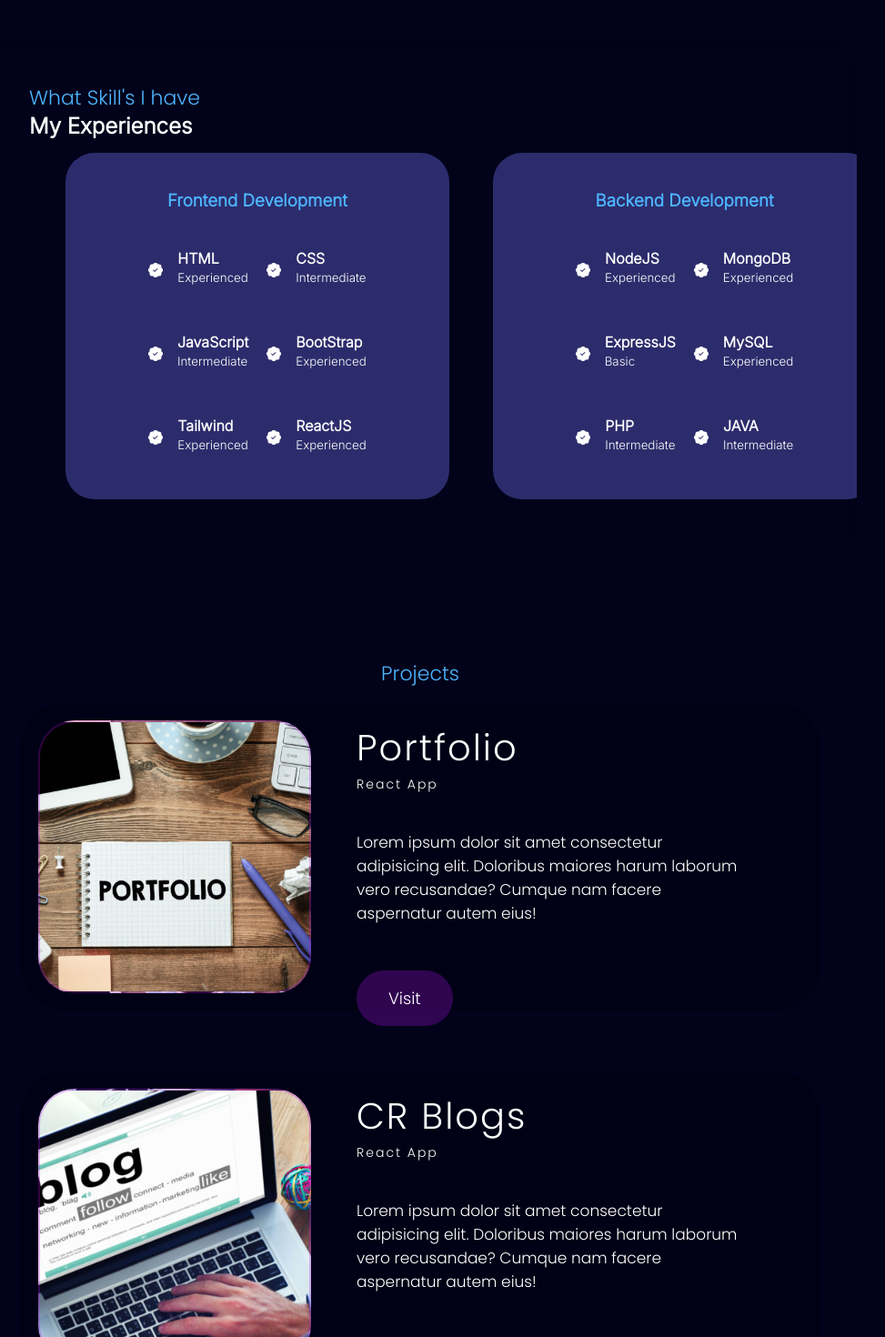
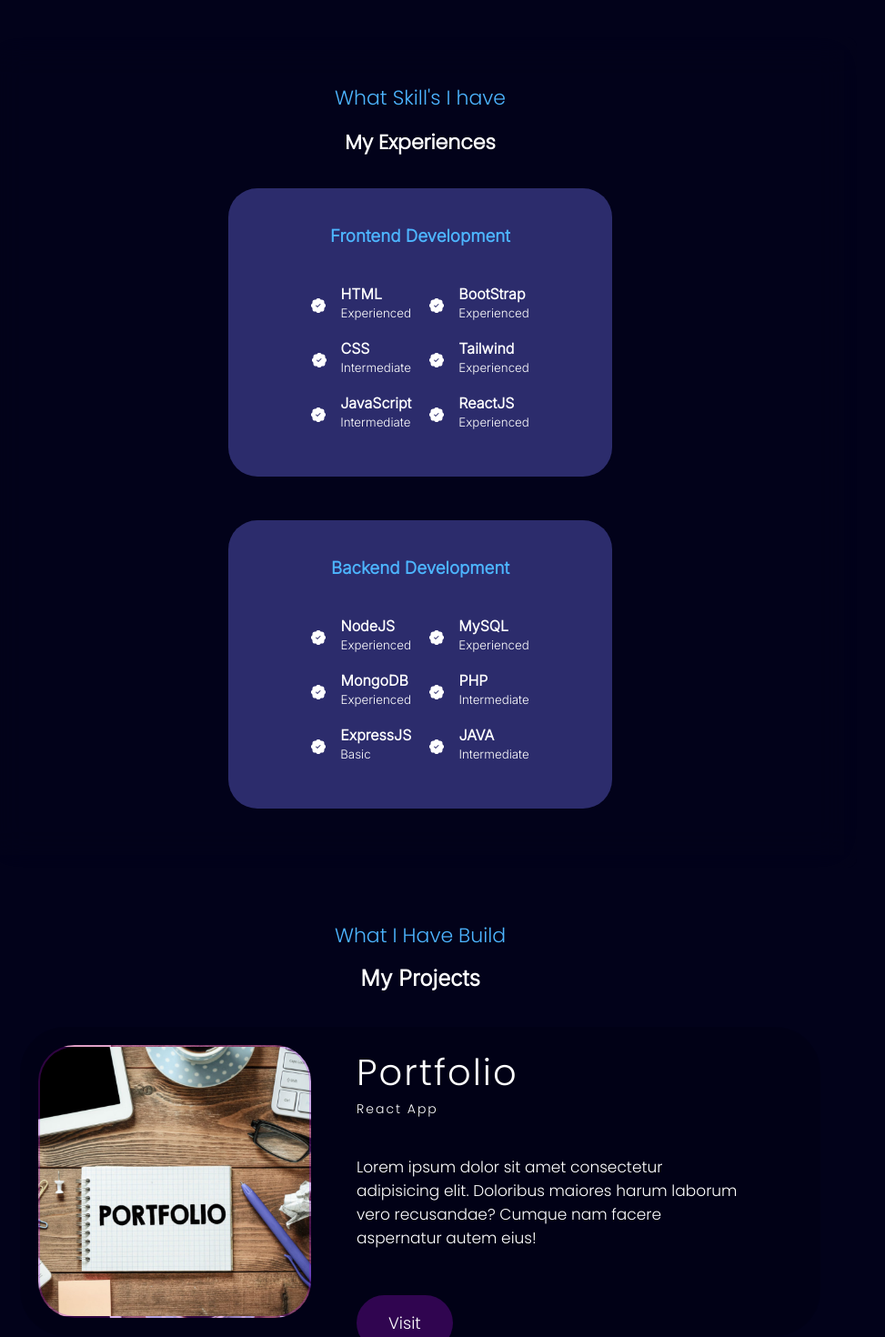
Before and after one commit to cr-codes/React-Portfolio, a React (Create React App) app: page / in a window 1280 px wide. Shown: the part 1140-2610 px from the top of the page at 91% size, without its empty margins (178-1151 px from the left). Built offline with nearby package versions, Linux system fonts and the light colour scheme.

Commit message:
Media 660 updated

```diff
--- a/src/components/contact/Contact.jsx
+++ b/src/components/contact/Contact.jsx
@@ -23,7 +23,10 @@ function Contact() {
 
   return (
     <div id="contact" className="container contact-container">
-      <h1>Contact Me</h1>
+      <div className="contact_head">
+              <h5>Here, You can Contact Me</h5>
+              <h2>Say,Hi!</h2>
+      </div>
       <div className="contact-links">
 
 
@@ -57,11 +60,11 @@ function Contact() {
         </a>
 
       </div>
-      <form className="container input-form" ref={form} onSubmit={sendEmail}>
-                <div className='send-mail'><h5>Send me a message! </h5></div>
+      <form className="formContainer input-form" ref={form} onSubmit={sendEmail}>
+                <div className='send-mail'><h2>Send me a message! </h2></div>
                 <input className="inputField" type="text" name="name" placeholder='Enter your name' required />
                 <input className="inputField" type="email" name="email" placeholder='Enter your email address' required />
-                <textarea className="textField" name="message" rows="5" placeholder='Hi, I think we need a design system for our products at Company X. How soon can you hop on to discuss this?'></textarea>
+                <textarea className="textField inputField" name="message" rows="5" placeholder='Hi, I think we need a design system for our products at Company X. How soon can you hop on to discuss this?'></textarea>
                 <button type='submit' className='btn btn-primary'>Send email</button>
           </form>
       </div>
--- a/src/components/contact/contact.css
+++ b/src/components/contact/contact.css
@@ -1,27 +1,35 @@
 .contact-container {
-  width: 100;
-  position: relative;
+  width: 80vw;
   display: flex;
   flex-direction: column;
   flex-wrap: wrap;
-  justify-content: space-between;
-  align-items: flex-start;
-  min-height: 80vh;
+  justify-content: space-around;
+  align-items: center;
+  min-height: max-content;
   margin-top: 100px;
   padding: 50px;
   gap: 3rem;
 }
 
-.contact-container h1 {
-  margin: 0 auto;
+.contact_head{
+  display: flex;
+  flex-direction: column;
+  align-items: center;
+  justify-content: center;
+  gap: 1em;
+  height: max-content;
+  width: 100%;
+}
+
+.contact-head> h2 {
   font-size: 22px;
-  font-family: 'poppins';
-  font-weight: 400;
-  color: var(--color-pri);
+  font-family: "poppins";
+  font-weight: bold;
+  color: #fff;
+  margin-top: 1em;
 }
 
 .contact-container .contact-links {
-  position: relative;
   display: flex;
   justify-content: space-between;
   align-items: center;
@@ -53,7 +61,6 @@
 }
 
 .contact-container .contact h2 {
-  position: relative;
   margin-top: 15px;
   font-size: 21px;
   font-weight: 500;
@@ -71,15 +78,93 @@
   color: rgb(202, 202, 202);
 }
 
+
+/* Send Message Fourum */
+
+.formContainer{
+  display: flex;
+  flex-direction: column;
+  align-items: center;
+  gap: 1em;
+  width: 100%;
+}
+
+.send-mail > h2{
+  margin: 0 auto;
+  font-size: 22px;
+  font-family: "poppins";
+  font-weight: bold;
+  color: #fff;
+}
+
+.formContainer .input-form{
+  margin-top: 10px;
+  width: 100%;
+  display: flex;
+  flex-direction: column;
+  gap: 2rem;
+  justify-content: center;
+}
+
+.inputField{
+  width: 100%;
+  padding: 1.5rem;
+  border-radius: 0.5rem;
+  background: transparent;
+  border: 2px solid var(--color-primary);
+  resize: none;
+  color: var(--color-white);
+}
+
+.inputField:focus{
+  background-color: transparent;
+  border: none;
+  outline: 2px solid var(--color-th-light);
+}
+
+h5{
+  margin: 0 auto;
+  font-size: 22px;
+  font-family: 'poppins';
+  font-weight: 400;
+  color: var(--color-pri);
+}
+
+.btn{
+  width: max-content;
+  font-size: 15px;
+  padding: 15px;
+  border: none;
+  border-radius: 5px;
+  color: white;
+  background-color: rgba(255, 255, 255, 0.171);
+  transition: 0.2s ease;
+}
+
+.btn:hover{
+  background-color: var(--color-primary);
+}
+
+
+/* ********************* MEDIA QUERIES*********************** */
+@media screen and (max-width: 1024px) {
+  .container .contact__container{
+      grid-template-columns: 1fr;
+      gap: 2rem;
+  }
+
+}
+
+
 @media (max-width: 820px) {
   .contact-container {
-    position: relative;
     display: flex;
     flex-direction: column;
-    justify-content: flex-start;
-    align-items: flex-start;
-    min-height: 80vh;
+    justify-content: center;
+    align-items: center;
+    min-height: max-content;
     margin-top: 100px;
+    width: 100vw;
     padding: 10px;
   }
 
@@ -92,7 +177,6 @@
   }
 
   .contact-container .contact-links {
-    position: relative;
     display: flex;
     flex-direction: column;
     justify-content: space-around;
@@ -140,6 +224,22 @@
   }
 }
 
+@media screen and (max-width: 660px) {
+  .container .contact__container{
+      width: var(--container-width-sm);
+      gap: 1rem;
+      width: 100vw;
+  }
+
+  .formContainer {
+      margin-top: 3rem;
+      align-items: center;
+      margin-bottom: 3rem;
+      width: 100%;
+  }
+}
+
+
 @media (max-width: 500px) {
   .contact-container {
     position: relative;
@@ -147,7 +247,7 @@
     flex-direction: column;
     justify-content: flex-start;
     align-items: flex-start;
-    min-height: 80vh;
+    min-height: 90vh;
     margin-top: 100px;
     padding: 50px;
   }
@@ -216,7 +316,7 @@
     flex-direction: column;
     justify-content: flex-start;
     align-items: flex-start;
-    min-height: 80vh;
+    min-height: 90vh;
     margin-top: 70px;
     padding: 30px;
   }
@@ -285,7 +385,7 @@
     flex-direction: column;
     justify-content: flex-start;
     align-items: flex-start;
-    min-height: 80vh;
+    min-height: 90vh;
     margin-top: 100px;
     padding: 15px;
   }
@@ -348,84 +448,11 @@
 }
 
 
-/*  */
-
-.container .input-form{
-  margin-top: 10px;
-  width: 100%;
-  display: flex;
-  flex-direction: column;
-  gap: 2rem;
-  justify-content: center;
-}
-
-.inputField,
-.textField{
-  width: 100%;
-  padding: 1.5rem;
-  border-radius: 0.5rem;
-  background: transparent;
-  border: 2px solid var(--color-primary);
-  resize: none;
-  color: var(--color-white);
-}
-
-.inputField, .textField:focus :hover{
-  background: transparent;
-  background-color: transparent;
-  border: 2px solid var(--color-primary);
-}
-
-h5{
-  margin: 0 auto;
-  font-size: 22px;
-  font-family: 'poppins';
-  font-weight: 400;
-  color: var(--color-pri);
-}
-
-.btn{
-  font-size: 15px;
-  padding: 15px;
-  border: none;
-  border-radius: 5px;
-  color: white;
-  background-color: rgba(255, 255, 255, 0.171);
-  transition: 0.2s ease;
-}
-
-.btn:hover{
-  background-color: var(--color-primary);
-}
 
 
-/* ********************* MEDIA QUERIES*********************** */
-@media screen and (max-width: 1024px) {
-  .container.contact__container{
-      grid-template-columns: 1fr;
-      gap: 2rem;
-  }
-
-}
-
-
-@media screen and (max-width: 660px) {
-  .container.contact__container{
-      width: var(--container-width-sm);
-      gap: 1rem;
-      width: 100vw;
-  }
-
-  form {
-      margin-top: 3rem;
-      align-items: center;
-      margin-bottom: 3rem;
-      width: 100%;
-  }
-}
 @media screen and (max-width: 300px) {
 
-  form {
+  .formContainer {
       margin-top: 3rem;
       align-items: center;
       margin-bottom: 3rem;
@@ -433,6 +460,7 @@ h5{
 
   }
   .btn{
+    width: var(--container-width-sm);
     font-size: 28px;
   }
 }
--- a/src/components/experience/Experience.jsx
+++ b/src/components/experience/Experience.jsx
@@ -13,8 +13,9 @@ const Experience = () => {
       <div className="container experience__container">
         <div className="experience__frontend">
           <h3>Frontend Development</h3>
-
+          <div className="post">
           <div className="experience__content">
+            <div className="sub_content">
               <article className='experience__details'>
                 <BsPatchCheckFill className='experience__details-icon' />
                 <div>
@@ -36,6 +37,8 @@ const Experience = () => {
                   <small>Intermediate</small>
                 </div>
               </article>
+            </div>
+            <div className="sub_content">
               <article className='experience__details'>
                 <BsPatchCheckFill className='experience__details-icon' />
                 <div>
@@ -59,11 +62,16 @@ const Experience = () => {
               </article>
             </div>
           </div>
+          </div>
+        </div>
 
         <div className="experience__backend">
           <h3>Backend Development</h3>
+          <div className="post">
+
+
           <div className="experience__content">
-
+          <div className="sub_content">
           <article className='experience__details'>
               <BsPatchCheckFill className='experience__details-icon' />
               <div>
@@ -85,6 +93,8 @@ const Experience = () => {
                 <small>Basic</small>
               </div>
             </article>
+          </div>
+          <div className="sub_content">
           <article className='experience__details'>
               <BsPatchCheckFill className='experience__details-icon' />
               <div>
@@ -107,10 +117,14 @@ const Experience = () => {
               </div>
             </article>
           </div>
+
+
+          </div>
+          </div>
         </div>
       </div>
     </section>
   )
 }
 
-export default Experience
+export default Experience;
--- a/src/components/experience/experience.css
+++ b/src/components/experience/experience.css
@@ -1,17 +1,47 @@
 .experience {
+  display: flex;
+  flex-direction: column;
   align-items: center;
-  text-align: center;
-  display: flex;
   flex-wrap: wrap;
-  justify-content: center;
-  width: 90%;
+  width: 100vw;
 }
 
 .experience__container {
-  display: grid;
-  width: 0%;
-  grid-template-columns: 1fr 1fr;
+  display: flex;
+  justify-content: space-around;
+  align-items: center;
+  flex-wrap: wrap;
+  width: 100%;
   gap: 3rem;
+}
+
+.experience_head{
+  display: flex;
+  flex-direction: column;
+  align-items: center;
+  justify-content: center;
+  gap: 1em;
+  height: max-content;
+  margin-bottom: 1.5em;
+  width: 100%;
+}
+
+.experience_head >h2 {
+  margin: 0 auto;
+  font-size: 22px;
+  font-family: "poppins";
+  font-weight: bold;
+  color: #fff;
+}
+
+.post{
+  display: flex;
+  align-items: center;
+  justify-content: center;
+}
+
+.sub_content{
+  display: block;
 }
 
 .experience__container>div {
@@ -34,10 +64,13 @@
   color: var(--color-primary);
 }
 
+.post{
+  display: flex;
+  flex-direction: column;
+}
 .experience__content {
-  display: grid;
-  grid-template-columns: 1fr 1fr;
-  row-gap: 2rem;
+  display: flex;
+
 }
 
 .experience__details {
@@ -62,7 +95,7 @@ article {
 /* ********************* MEDIA QUERIES*********************** */
 @media screen and (max-width: 1024px) {
   .experience__container {
-    grid-template-columns: 1fr;
+    flex-direction: row;
   }
 
   .experience__container>div {
@@ -82,9 +115,8 @@ article {
 
 
   .experience__container {
-    display: flex;
     flex-wrap: wrap;
-    width: 80%;
+    width: 100%;
     gap: 1.5rem;
     margin-top: 2rem;
   }
@@ -93,10 +125,29 @@ article {
     width: 100%;
     padding: 2rem 1rem;
   }
+}
 
+@media screen and (max-width: 820px) {
+
+  .experience{
+    display: flex;
+    align-items: center;
+    justify-content: center;
+    width: 100%;
+  }
+  .experience__container {
+    width: 100%;
+    gap: 1.5rem;
+    flex-wrap: wrap;
+    margin-top: 2rem;
+  }
+
+  .experience__container>div {
+    width: 100%;
+    padding: 2rem 1rem;
+  }
 
 }
-
 @media screen and (max-width: 660px) {
 
   .experience{
@@ -120,16 +171,18 @@ article {
 }
 @media screen and (max-width: 400px) {
 
+
   .experience__container {
-    width: max-content;
+    width: 100%;
     gap: 1rem;
+    flex-direction: column;
     flex-wrap: wrap;
     margin-top: 2rem;
 
   }
 
   .experience__container>div {
-    width: max-content;
+    width: 100%;
     display: flex;
     flex-direction: column;
     padding: 2rem 1rem;
--- a/src/components/projects/Projects.jsx
+++ b/src/components/projects/Projects.jsx
@@ -3,8 +3,10 @@ import "./projects.css";
 const Projects = () => {
   return (
     <div id="projects" className="container projects-container">
-      <h1 className="project-txt">Projects</h1>
-
+      <div className="project_head">
+      <h5>What I Have Build</h5>
+          <h2>My Projects</h2>
+      </div>
       <div className="project project-1">
         <div className="project-img1"></div>
         <div className="project-info">
--- a/src/components/projects/projects.css
+++ b/src/components/projects/projects.css
@@ -1,20 +1,29 @@
-
-.project-txt{
+.project_head{
+  display: flex;
+  flex-direction: column;
+  align-items: center;
+  justify-content: center;
+  gap: 1em;
+  height: max-content;
+  margin-bottom: 1.5em;
+  width: 100%;
+}
+.projects-head > h2{
   margin: 0 auto;
   font-size: 22px;
   font-family: "poppins";
-  font-weight: 400;
-  color: var(--color-pri);
+  font-weight: bold;
+  color: #fff;
 }
 
 .projects-container {
   position: relative;
   display: flex;
   flex-direction: column;
-  justify-content: flex-start;
-  align-items: flex-start;
+  justify-content: space-around;
+  align-items: center;
   min-height: 100vh;
-  margin-top: 100px;
+  margin-top: 3em;
 }
 
 .projects-container .project {
```
Lines whose indentation alone changed are shown as unchanged.
